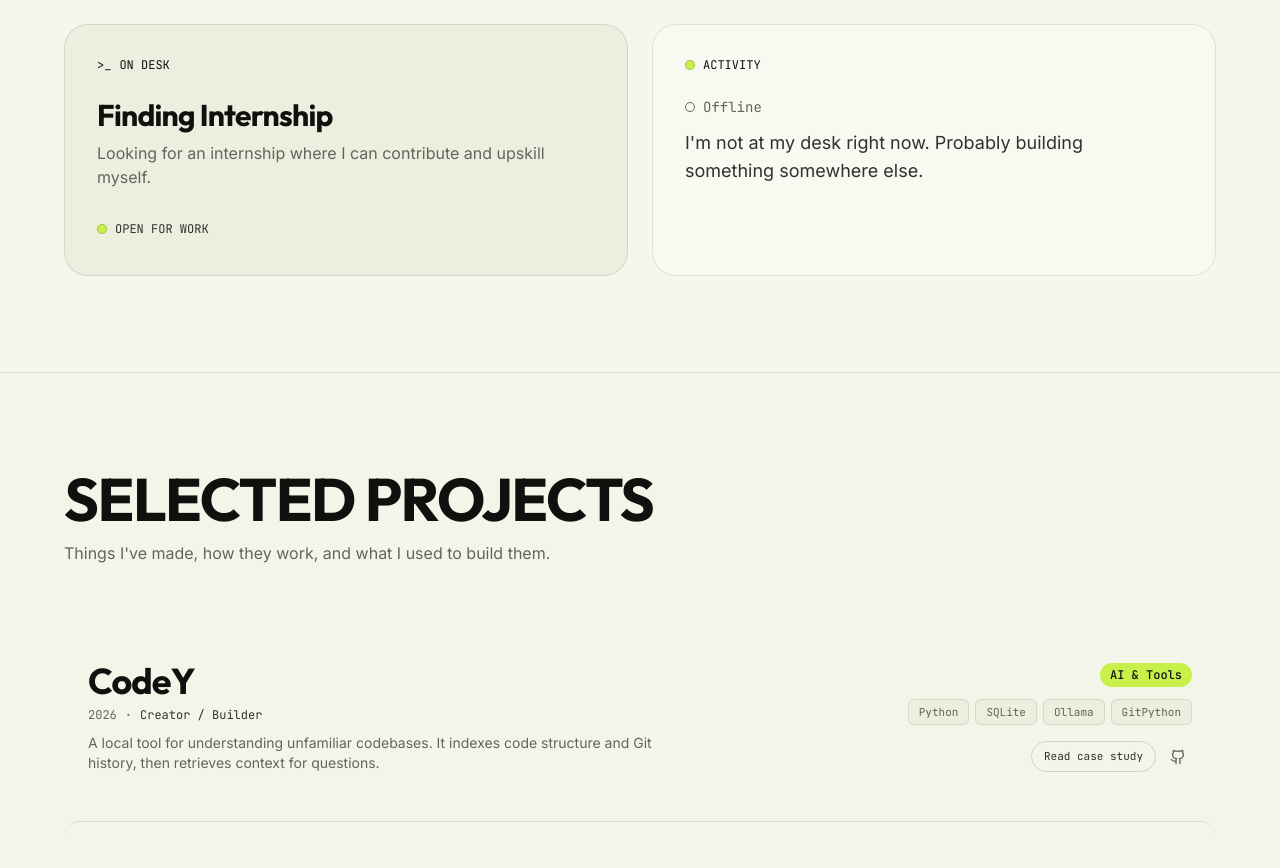
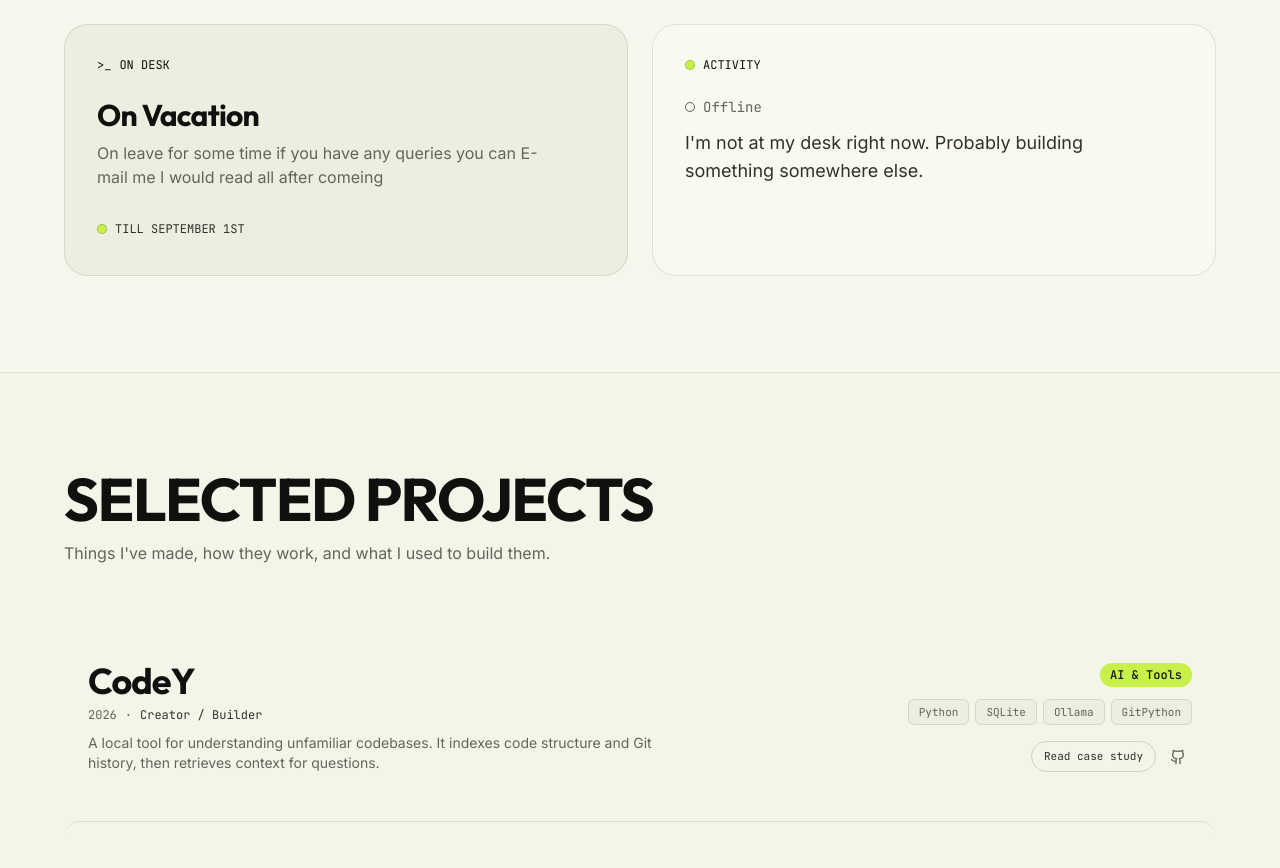
Before and after one commit to harshittpanday/harshit.dev, a Next.js app: page / in a window 1280 px wide. Shown: the part 1615-2483 px from the top of the page. Built offline with nearby package versions, Linux system fonts and the light colour scheme; no server answers.

Commit message:
changed on desk msg

```diff
--- a/src/components/AboutSection.tsx
+++ b/src/components/AboutSection.tsx
@@ -165,16 +165,16 @@ export const AboutSection: React.FC = () => {
 
 
               <h3 className="text-2xl sm:text-3xl font-display font-bold text-[#10110E] tracking-tight">
-                Finding Internship
+                On Vacation
               </h3>
               <p className="text-sm sm:text-base text-[#62655B] font-sans leading-relaxed mt-2 max-w-md">
-                Looking for an internship where I can contribute and upskill myself.
+                On leave for some time if you have any queries you can E-mail me I would read all after comeing
               </p>
             </div>
             <div className="mt-8">
               <div className="flex items-center gap-2 text-xs font-mono text-[#30322C] uppercase">
                 <span className="h-2.5 w-2.5 rounded-full bg-[#C7F04B] border border-[#10110E]/20" />
-                <span>Open for Work</span>
+                <span>Till September 1st</span>
               </div>
               <p className="text-xs font-mono text-[#62655B] mt-1.5 ml-[18px]">
 
```
